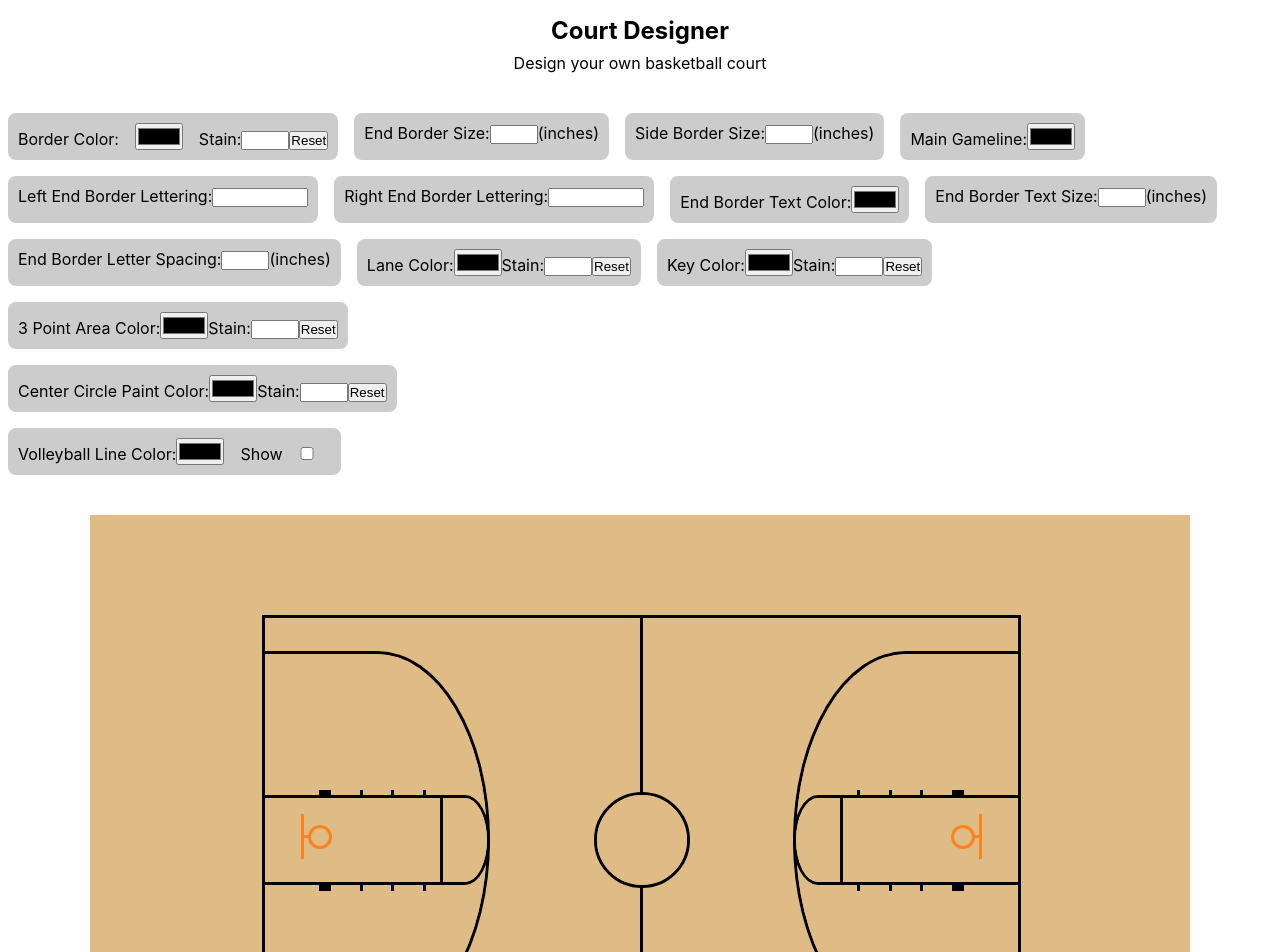
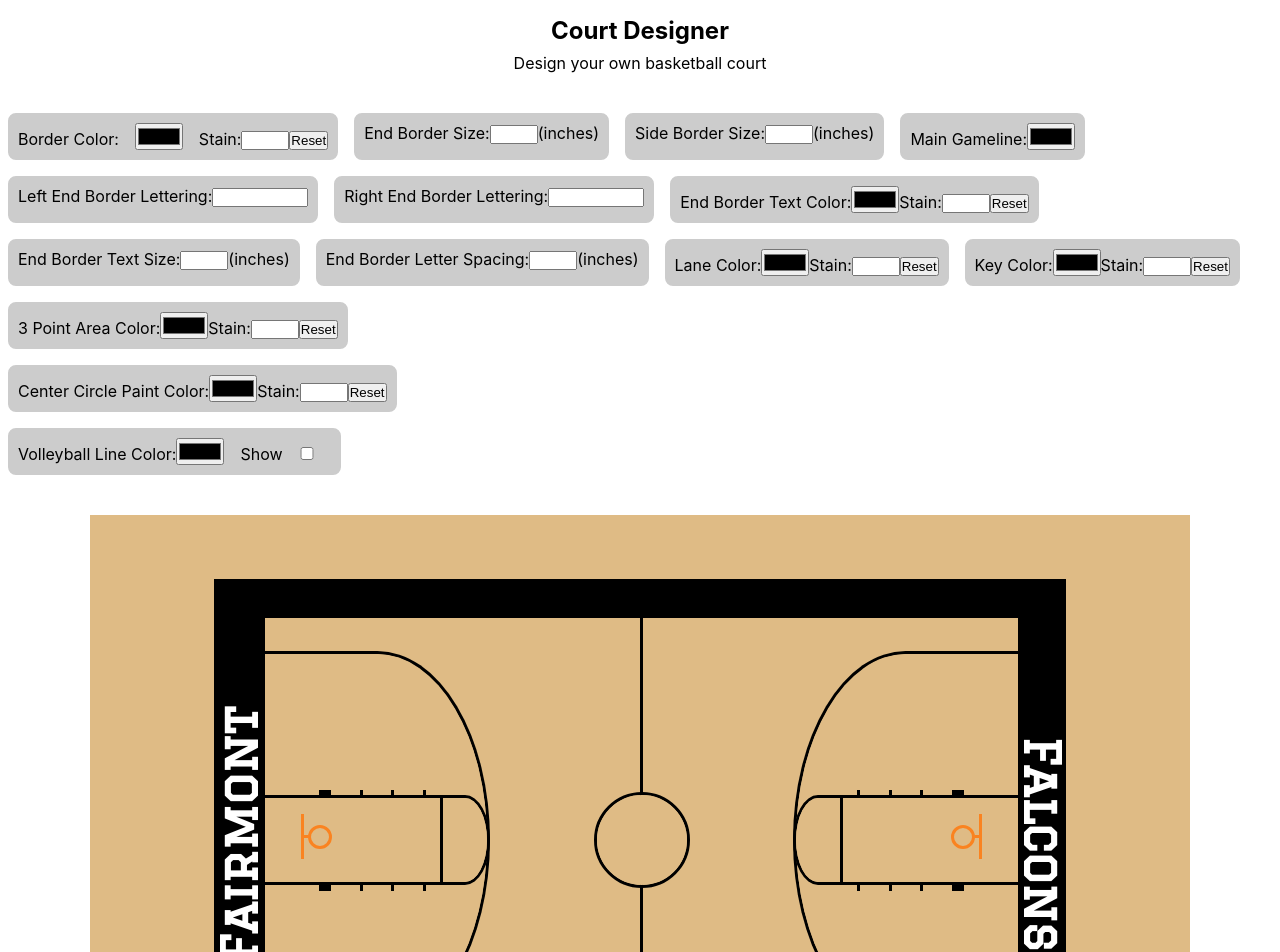
Before and after one commit to jbratcher/court-designer, a React (Create React App) app: page / in a window 1280 px wide. Shown: the top 952 px of the page. Built offline with nearby package versions, Linux system fonts and the light colour scheme.

Commit message:
feat: end border text stain and reset input and logic

```diff
--- a/src/App.js
+++ b/src/App.js
@@ -10,19 +10,20 @@ class App extends Component {
     this.state = {
       borderColor: "black",
       borderColorOpacity: 1,
-      borderEndSize: 0,
-      borderSideSize: 0,
+      borderEndSize: 48,
+      borderSideSize: 36,
       centerCircleColor: "#DFBB85",
       centerCircleColorOpacity: 1,
       endBorderLetterSpacing: 0,
       endBorderTextColor: "white",
+      endBorderTextColorOpacity: 1,
       endBorderTextSize: 48,
       laneColor: "#DFBB85",
       laneColorOpacity: 1,
-      leftEndBorderText: "",
+      leftEndBorderText: "Fairmont",
       keyColor: "#DFBB85",
       keyColorOpacity: 1,
-      rightEndBorderText: "",
+      rightEndBorderText: "Falcons",
       mainGameLineColor: "black",
       threePointAreaColor: "#DFBB85",
       threePointAreaColorOpacity: 1,
@@ -50,16 +51,24 @@ class App extends Component {
         [propertyNameColor]: "#DFBB85",
         [propertyNameOpacity]: 1
       });
-    } else {
+    } else if(propertyNameColor === "borderColor") {
       this.setState({
         [propertyNameColor]: "black",
         [propertyNameOpacity]: 1
       });
+    } else if(propertyNameColor === "endBorderTextColor") {
+      this.setState({
+        [propertyNameColor]: "white",
+        [propertyNameOpacity]: 1
+      });
+    } else {
+      return null;
     }
   }
 
   handleColorStain = e => {
     let property = `${e.target.parentElement.firstElementChild.name}Opacity`;
+    console.log(property);
     this.setState({
       [property]: e.target.value
     });
@@ -82,6 +91,7 @@ class App extends Component {
       centerCircleColorOpacity,
       endBorderLetterSpacing,
       endBorderTextColor,
+      endBorderTextColorOpacity,
       endBorderTextSize,
       laneColor,
       laneColorOpacity,
@@ -238,6 +248,27 @@ class App extends Component {
                     type="color">
                   </input>
                 </label>
+
+                <label>Stain:
+                  <input
+                    className="endBorderTextColorOpacity"
+                    min="0.1"
+                    max="1.0"
+                    step="0.1"
+                    name="endBorderTextColor"
+                    onChange={this.handleColorStain}
+                    type="number">
+                  </input>
+                </label>
+
+                <button
+                  className="endBorderTextResetColor"
+                  name="endBorderTextResetColor"
+                  type="button"
+                  onClick={this.handleColorReset}
+                >
+                  Reset
+                </button>
 
               </li>
 
@@ -453,6 +484,7 @@ class App extends Component {
           centerCircleColorOpacity={centerCircleColorOpacity}
           endBorderLetterSpacing={endBorderLetterSpacing}
           endBorderTextColor={endBorderTextColor}
+          endBorderTextColorOpacity={endBorderTextColorOpacity}
           endBorderTextSize={endBorderTextSize}
           laneColor={laneColor}
           laneColorOpacity={laneColorOpacity}
--- a/src/App.scss
+++ b/src/App.scss
@@ -88,9 +88,10 @@ ul {
 
 .leftEndBorderLettering {
   position: absolute;
-  left: 169px;
+  left: 120px;
   top: 0;
   bottom: 10px;
+  z-index: 11;
 
 
   span {
@@ -105,9 +106,10 @@ ul {
 
 .rightEndBorderLettering {
   position: absolute;
-  right: 223px;
+  right: 120px;
   top: 10px;
   bottom: 0;
+  z-index: 1;
 
   span {
     font-weight: bold;
--- a/src/Court.js
+++ b/src/Court.js
@@ -13,6 +13,7 @@ class Court extends Component {
       centerCircleColorOpacity,
       endBorderLetterSpacing,
       endBorderTextColor,
+      endBorderTextColorOpacity,
       endBorderTextSize,
       keyColor,
       keyColorOpacity,
@@ -33,9 +34,24 @@ class Court extends Component {
 
         <section className="gym center">
 
-            <section
-              className="courtBorderLine center"
+          <section className="leftEndBorderLettering center">
+
+            <span
+              style={{
+                color: endBorderTextColor,
+                fontSize: `${endBorderTextSize}px`,
+                letterSpacing: `${endBorderLetterSpacing}px`,
+                opacity: endBorderTextColorOpacity
+              }}
             >
+              {leftEndBorderText}
+            </span>
+
+          </section>
+
+          <section
+            className="courtBorderLine center"
+          >
 
             <section
               className="courtBorderLineInner"
@@ -48,20 +64,6 @@ class Court extends Component {
                 borderRight: `${borderEndSize}px solid ${borderColor}`,
               }}
             >
-            </section>
-
-            <section className="leftEndBorderLettering center">
-
-                <span
-                  style={{
-                    color: endBorderTextColor,
-                    fontSize: `${endBorderTextSize}px`,
-                    letterSpacing: `${endBorderLetterSpacing}px`
-                  }}
-                >
-                  {leftEndBorderText}
-                </span>
-
             </section>
 
             <section
@@ -366,7 +368,8 @@ class Court extends Component {
               style={{
                 color: endBorderTextColor,
                 fontSize: `${endBorderTextSize}px`,
-                letterSpacing: `${endBorderLetterSpacing}px`
+                letterSpacing: `${endBorderLetterSpacing}px`,
+                opacity: endBorderTextColorOpacity
               }}
             >
               {rightEndBorderText}
```
